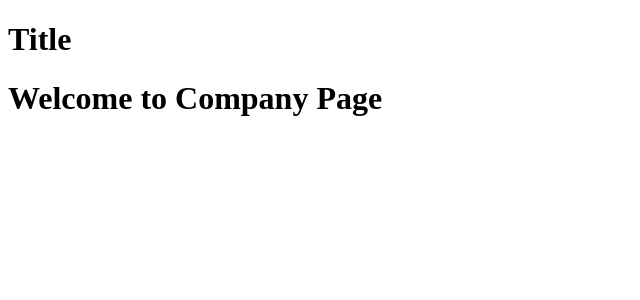
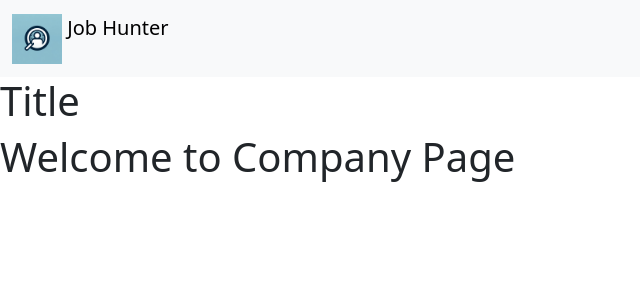
Before and after one commit to agustbirgir/Verklegt2, a Django app: page /Company/ in a window 1280 px wide. Shown: the top 300 px of the page, without its empty margins (0-640 px from the left). Run offline with Django 5.2, Linux system fonts and the light colour scheme.

Commit message:
Bootstrap and base html navbar

```diff
--- a/Templates/Base/base.html
+++ b/Templates/Base/base.html
@@ -1,12 +1,23 @@
+{% load static %}
 <!DOCTYPE html>
 <html lang="en">
 <head>
     <meta charset="UTF-8">
     <title>Title</title>
+    <link href="https://cdn.jsdelivr.net/npm/bootstrap@5.3.3/dist/css/bootstrap.min.css" rel="stylesheet" integrity="sha384-QWTKZyjpPEjISv5WaRU9OFeRpok6YctnYmDr5pNlyT2bRjXh0JMhjY6hW+ALEwIH" crossorigin="anonymous">
 </head>
 <body>
+    <nav class="navbar bg-light">
+      <div class="container-fluid">
+        <a class="navbar-brand" href="#">
+          <img src="{% static 'Images/logo.png' %}" alt="Logo" width="50" height="50" class="d-inline-block align-text-top">
+          Job Hunter
+        </a>
+      </div>
+    </nav>
     <h1>Title</h1>
     {% block content %}
     {% endblock %}
+    <script src="https://cdn.jsdelivr.net/npm/bootstrap@5.3.3/dist/js/bootstrap.bundle.min.js" integrity="sha384-YvpcrYf0tY3lHB60NNkmXc5s9fDVZLESaAA55NDzOxhy9GkcIdslK1eN7N6jIeHz" crossorigin="anonymous"></script>
 </body>
 </html>
```
Also changed, not shown: DjangoProject/settings.py (+8 -1 lines), db.sqlite3 (added), static/Images/logo.png (added).
